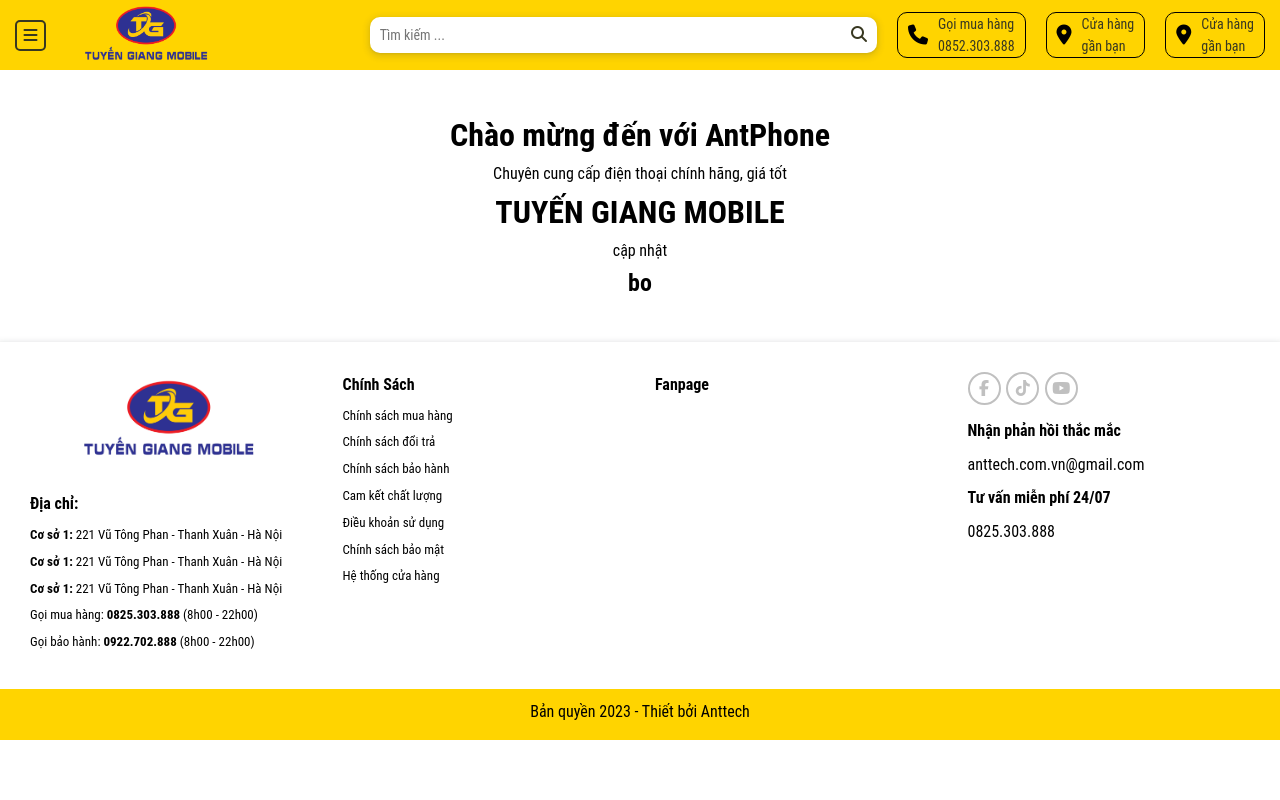
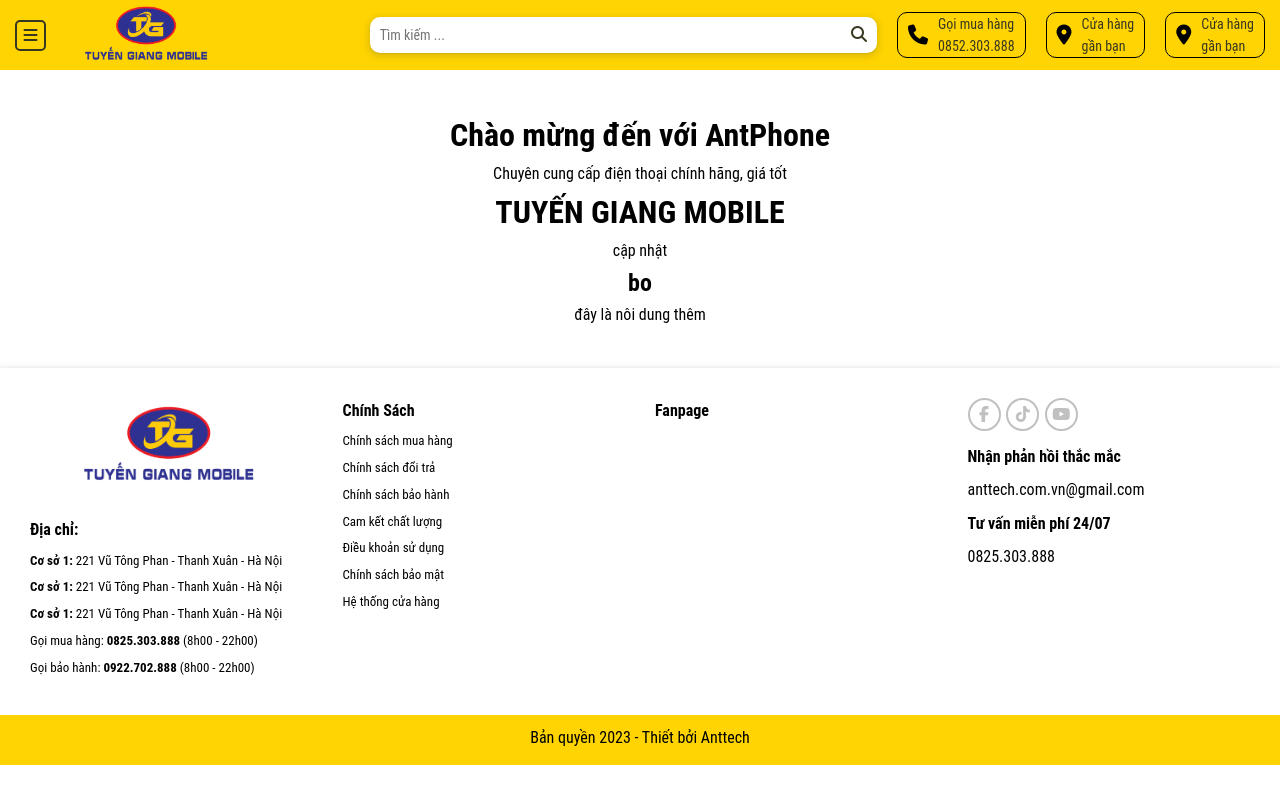
Before and after one commit to DungKieu2200683/WebBanDienThoai, a plain HTML site: page index.html in a window 1280 px wide. Drawn offline with Linux system fonts and the light colour scheme.

Commit message:
thêm nôi dung

```diff
--- a/index.html
+++ b/index.html
@@ -20,6 +20,7 @@
     <h1>TUYẾN GIANG MOBILE </h1>
     <p>cập nhật</p>
     <h2>bo</h2>
+    đây là nôi dung thêm
   </main>
 
   <!-- FOOTER -->
```
